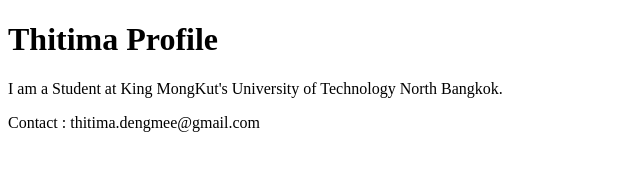
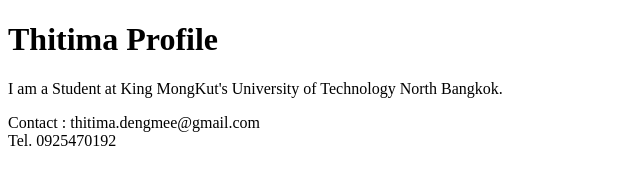
Before and after one commit to muffinyyss/github-desktop-project_sec1_2_67, a plain HTML site: page index.html in a window 1280 px wide. Shown: the whole page, without its empty margins (0-640 px from the left). Drawn offline with Linux system fonts and the light colour scheme.

Commit message:
Update index.html with add Tel

```diff
--- a/index.html
+++ b/index.html
@@ -8,6 +8,9 @@
 <body>
     <h1>Thitima Profile</h1>
     <p>I am a Student at King MongKut's University of Technology North Bangkok.</p>
-    <footer>Contact : thitima.dengmee@gmail.com</footer>
+    <footer>
+        Contact : thitima.dengmee@gmail.com<br>
+        Tel. 0925470192
+    </footer>
 </body>
 </html>
```
